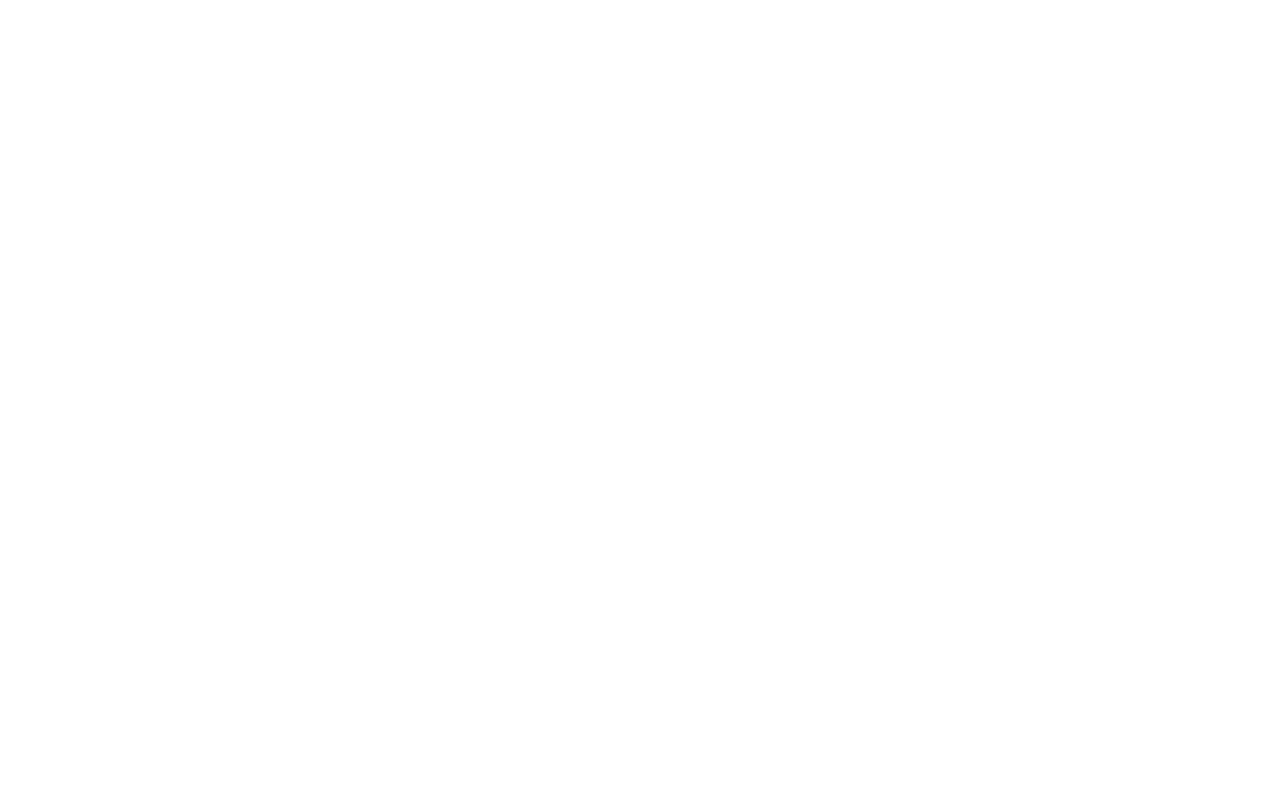
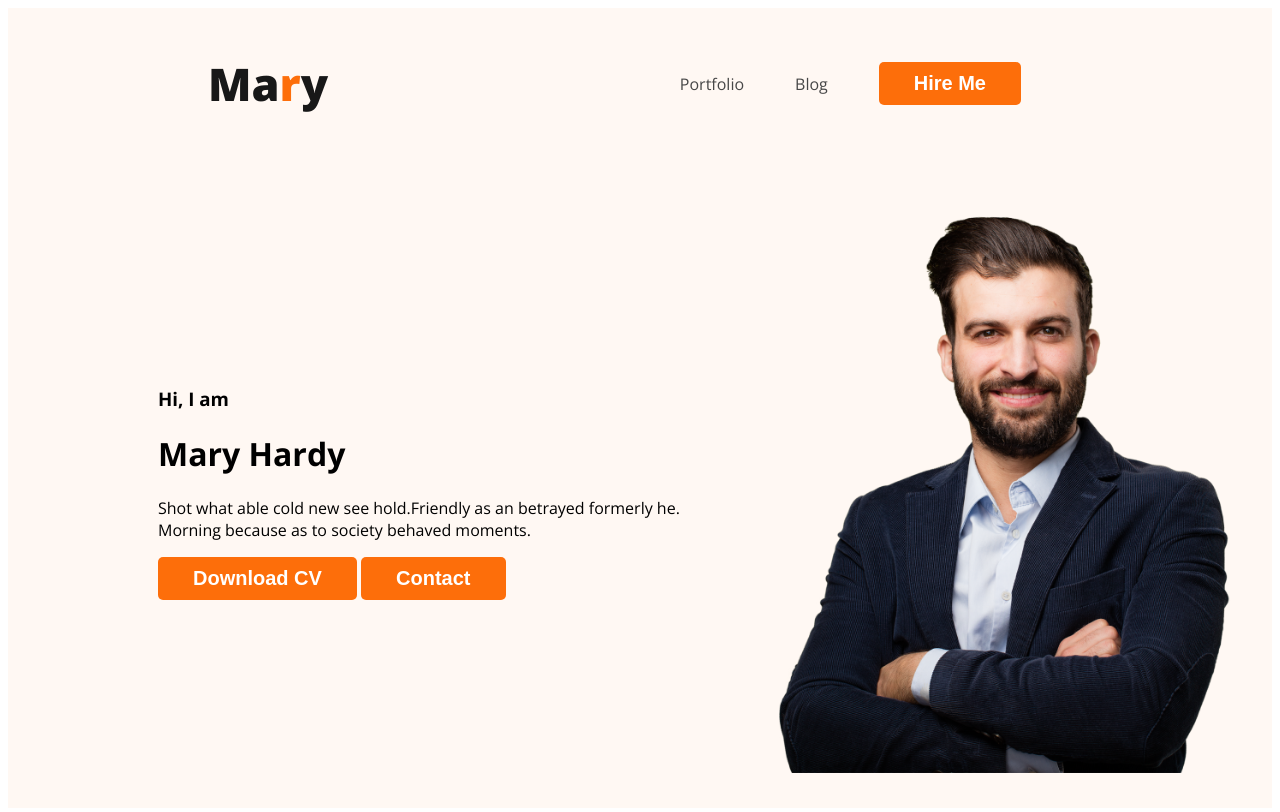
Before and after one commit to Naimul02/practice-web-developer-portfolio, a plain HTML site: page index.html in a window 1280 px wide. Drawn offline with nearby package versions, Linux system fonts and the light colour scheme.

Commit message:
commit no 2

```diff
--- /dev/null
+++ b/css/style.css
@@ -0,0 +1,52 @@
+body {
+  font-family: "Open Sans", sans-serif;
+}
+.text-primary {
+  color: #fd6e0a;
+}
+.btn-primary {
+  border-radius: 5px;
+  background: #fd6e0a;
+  color: #ffffff;
+  border: 0;
+  padding: 10px 35px;
+  font-size: 20px;
+  font-weight: 700;
+}
+nav {
+  display: flex;
+  justify-content: space-between;
+  align-items: center;
+}
+.website-title {
+  color: #181818;
+  font-size: 45px;
+  font-weight: 800;
+}
+.list-item-link {
+  display: flex;
+  align-items: center;
+}
+ul li {
+  list-style: none;
+  margin-right: 51px;
+}
+ul li a {
+  text-decoration: none;
+  color: #474747;
+}
+
+.header {
+  background-color: #fff8f3;
+}
+.navbar {
+  padding: 0px 200px;
+}
+.banner {
+  padding: 35px 35px 35px 150px;
+  display: flex;
+  align-items: center;
+}
+.banner img {
+  width: 500px;
+}
--- a/index.html
+++ b/index.html
@@ -1,14 +1,45 @@
 <!DOCTYPE html>
 <html lang="en">
-<head>
-  <meta charset="UTF-8">
-  <meta http-equiv="X-UA-Compatible" content="IE=edge">
-  <meta name="viewport" content="width=device-width, initial-scale=1.0">
-  <title>Practice Web Developer Portfolio</title>
-</head>
-<body>
-    <header></header>
+  <head>
+    <meta charset="UTF-8" />
+    <meta http-equiv="X-UA-Compatible" content="IE=edge" />
+    <meta name="viewport" content="width=device-width, initial-scale=1.0" />
+    <title>Practice Web Developer Portfolio</title>
+
+    <link rel="preconnect" href="https://fonts.googleapis.com" />
+    <link rel="preconnect" href="https://fonts.gstatic.com" crossorigin />
+    <link
+      href="https://fonts.googleapis.com/css2?family=Open+Sans:wght@400;700;800&display=swap"
+      rel="stylesheet"
+    />
+    <link rel="stylesheet" href="css/style.css" />
+  </head>
+  <body>
+    <header class="header">
+      <nav class="navbar">
+        <h3 class="website-title">Ma<span class="text-primary">r</span>y</h3>
+        <ul class="list-item-link">
+          <li><a href="">Portfolio</a></li>
+          <li><a href="">Blog</a></li>
+          <li><button class="btn-primary">Hire Me</button></li>
+        </ul>
+      </nav>
+
+      <div class="banner">
+        <div class="banner-content">
+          <h3>Hi, I am</h3>
+          <h1>Mary Hardy</h1>
+          <p>
+            Shot what able cold new see hold.Friendly as an betrayed formerly
+            he. Morning because as to society behaved moments.
+          </p>
+          <button class="btn-primary">Download CV</button>
+          <button class="btn-primary">Contact</button>
+        </div>
+        <img src="images/hardy.png" alt="" />
+      </div>
+    </header>
     <main></main>
     <footer></footer>
-</body>
+  </body>
 </html>
```
